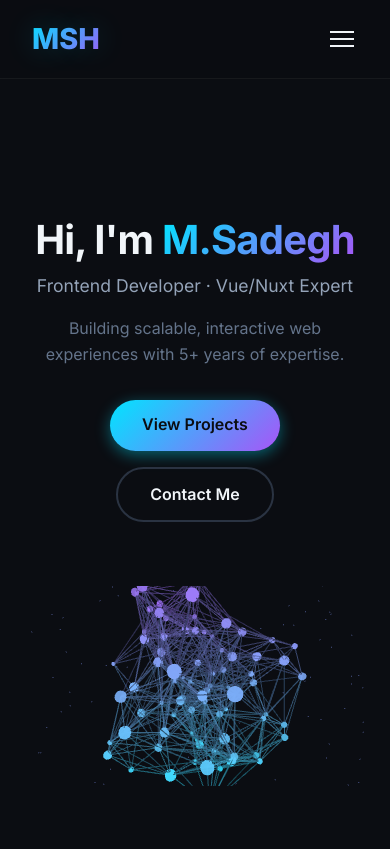
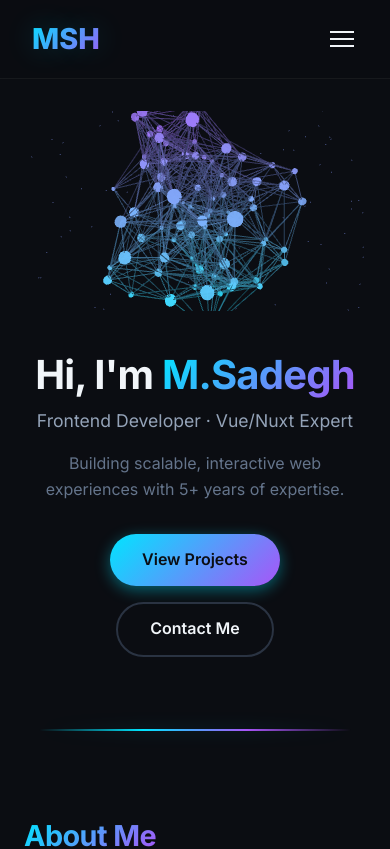
Before and after one commit to sadegh1377/sadegh1377.github.io, a Nuxt app: page / in a window 390 px wide. Shown: the top 849 px of the page. Built offline with nearby package versions, Linux system fonts and the light colour scheme.

Commit message:
add tailwind and handle some style issues

```diff
--- a/app/assets/css/main.css
+++ b/app/assets/css/main.css
@@ -1,4 +1,5 @@
 /* ===== Color Variables ===== */
+@import "tailwindcss";
 :root {
     --bg-primary: #0B0D12;
     --bg-secondary: #13171F;
@@ -60,7 +61,7 @@ img {
 
 /* ===== Section Spacing ===== */
 section {
-    padding: 5rem 0;
+    padding: 3rem 0;
 }
 
 .section-title {
--- a/app/components/Hero.vue
+++ b/app/components/Hero.vue
@@ -1,7 +1,7 @@
 <template>
   <section class="hero">
     <div class="container hero-content">
-      <div class="hero-text">
+      <div class="order-2! md:order-1! hero-text">
         <h1>Hi, I'm <span class="highlight">M.Sadegh</span></h1>
         <p class="tagline">Frontend Developer · Vue/Nuxt Expert</p>
         <p class="bio">Building scalable, interactive web experiences with 5+ years of expertise.</p>
@@ -10,7 +10,7 @@
           <a href="#contact" class="btn-secondary">Contact Me</a>
         </div>
       </div>
-      <div class="hero-3d">
+      <div class="order-1! md:order-2! hero-3d">
         <ThreeBackground />
       </div>
     </div>
@@ -22,8 +22,8 @@
   min-height: 100vh;
   display: flex;
   align-items: center;
-  padding: 4rem 0;
   position: relative;
+  padding: 4rem 0; /* Add vertical padding */
 }
 .hero-content {
   display: flex;
@@ -96,9 +96,30 @@
   position: relative;
 }
 @media (max-width: 768px) {
-  .hero-content { flex-direction: column; text-align: center; }
-  .hero-3d { width: 100%; height: 40vh; min-height: 200px; }
-  .bio { margin-left: auto; margin-right: auto; }
-  .cta-group { justify-content: center; }
+  .hero {
+    min-height: auto; /* Remove min-height on mobile */
+    align-items: flex-start;
+    padding: 2rem 0; /* Adjust padding on mobile */
+  }
+  .hero-content {
+    flex-direction: column;
+    text-align: center;
+    gap: 2rem;
+  }
+  .hero-3d {
+    width: 100%;
+    height: 40vh;
+    min-height: 200px;
+  }
+  .bio {
+    margin-left: auto;
+    margin-right: auto;
+  }
+  .cta-group {
+    justify-content: center;
+  }
+  .hero-text {
+    padding-top: 0.5rem;
+  }
 }
 </style>
```
